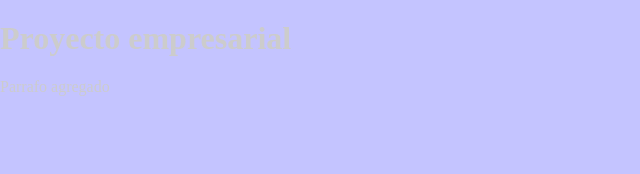
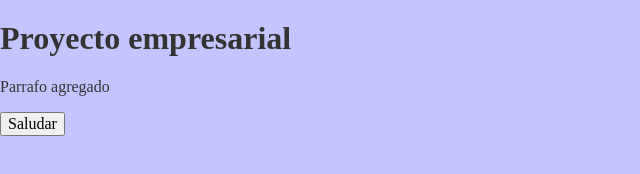
Before and after one commit to alexiscordoba/practica-git, a plain HTML site: page index.html in a window 1280 px wide. Shown: the whole page, without its empty margins (0-640 px from the left). Drawn offline with Linux system fonts and the light colour scheme.

Commit message:
Se agrega saludo con js

```diff
--- a/css/estilos.css
+++ b/css/estilos.css
@@ -26,7 +26,7 @@ body {
   margin: 0;
   background-color: rgb(196, 196, 255);
   font-weight: 400;
-  color: #ccc;
+  color: #333;
    font-size: 1rem;
 }
 
--- a/index.html
+++ b/index.html
@@ -5,11 +5,14 @@
     <meta charset="utf-8">
     <title>Documento sin título</title>
     <link href="css/estilos.css" rel="stylesheet" type="text/css">
+    <script src="js/javascript.js"></script>
 </head>
 
 <body>
     <h1>Proyecto empresarial</h1>
     <p>Parrafo agregado</p>
+
+    <button onclick="saludo()">Saludar</button>
 </body>
 
 </html>
--- a/js/javascript.js
+++ b/js/javascript.js
@@ -1 +1,5 @@
 // Javascript Document
+
+function saludo(){
+    alert("Hola Mundo");
+}
```
